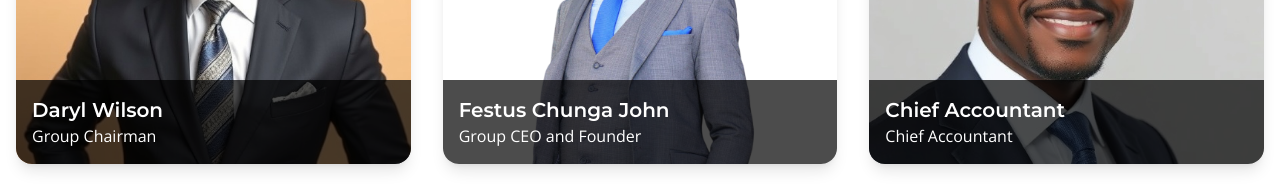
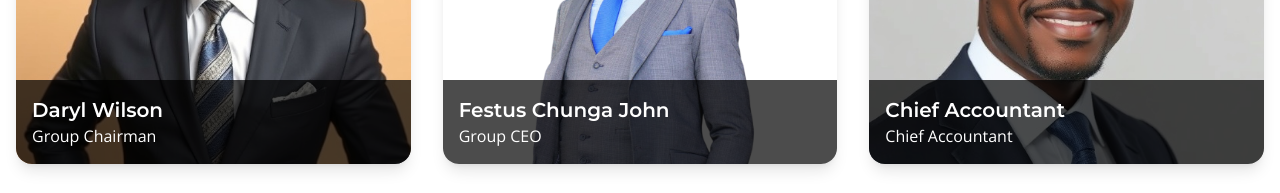
Before and after one commit to smmburu/strathwellgroup, a plain HTML site: page index.html in a window 1280 px wide. Shown: the part 3140-3333 px from the top of the page. Drawn offline with nearby package versions, Linux system fonts and the light colour scheme; grey boxes are pictures that could not be loaded.

Commit message:
`Update Festus Chunga John's title in index.html`

```diff
--- a/index.html
+++ b/index.html
@@ -551,7 +551,7 @@ Visit Website
         <img src="assets/people/festus-chunga-john.png" alt="Festus Chunga John" class="w-full h-80 sm:h-96 md:h-80 object-cover">
         <div class="absolute bottom-0 left-0 right-0 bg-black bg-opacity-70 p-4 text-white">
           <h3 class="text-lg sm:text-xl font-semibold">Festus Chunga John</h3>
-          <p class="text-sm sm:text-base">Group CEO and Founder</p>
+          <p class="text-sm sm:text-base">Group CEO</p>
         </div>
         <div class="absolute inset-0 bg-black bg-opacity-80 opacity-0 group-hover:opacity-100 transition-opacity p-6 flex flex-col justify-center text-white text-xs sm:text-sm">
           <h3 class="text-lg font-bold mb-2">Festus Chunga John</h3>
```
